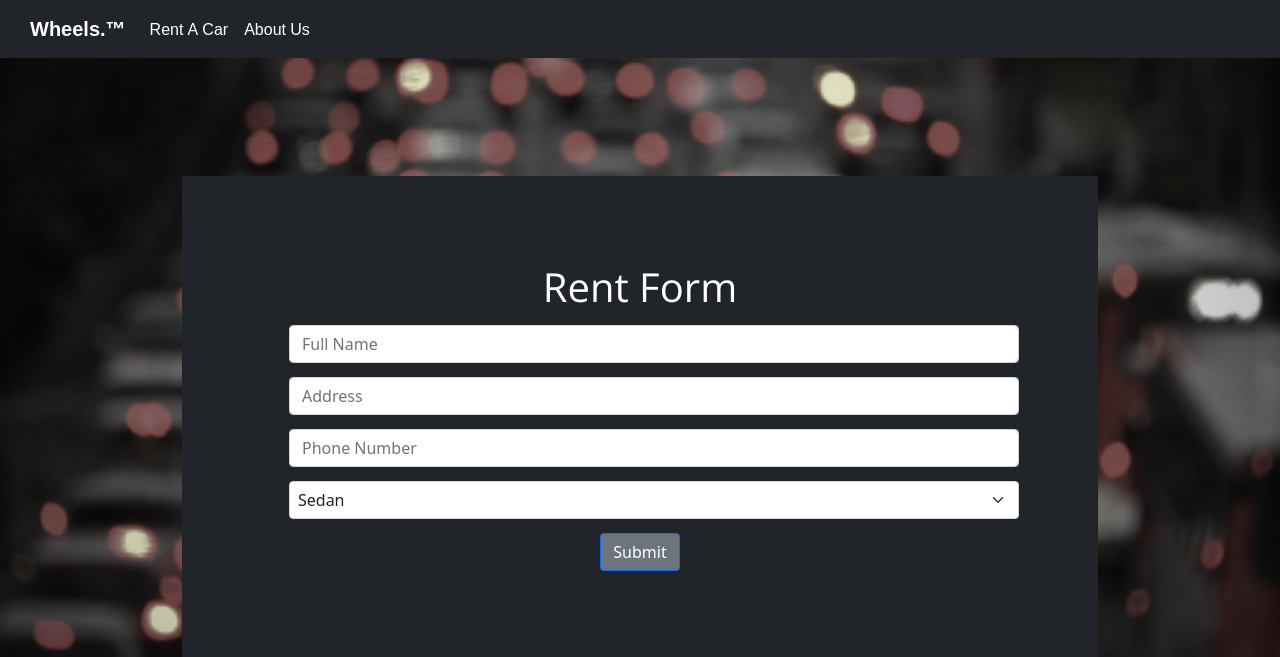
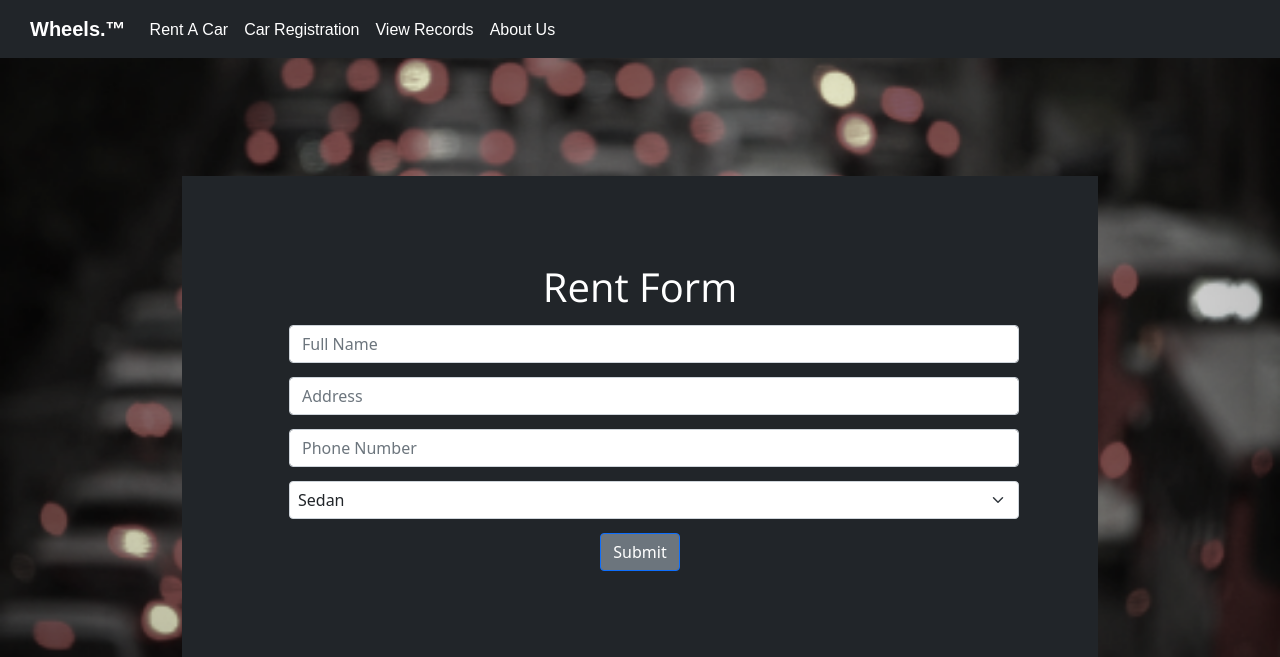
Before and after one commit to RLAlimagno/FinalsWebTech, a PHP site: page /rentform.php in a window 1280 px wide. Shown: the top 657 px of the page. Run offline with PHP 8.4, Linux system fonts and the light colour scheme; some libraries are stand-ins or nearby versions.

Commit message:
Add files via upload

```diff
--- a/rentform.php
+++ b/rentform.php
@@ -1,4 +1,5 @@
-<?
+<?php include('insert.php')
+
 ?>
 
 <!DOCTYPE html>
@@ -11,27 +12,27 @@
     <link rel="stylesheet" href="https://fonts.googleapis.com/css?family=Open+Sans&amp;display=swap">
     <link rel="stylesheet" href="https://cdnjs.cloudflare.com/ajax/libs/animate.css/3.5.2/animate.min.css">
 </head>
+
 <body style="background: url(&quot;assets/img/bgb1.png&quot;) center / cover no-repeat;height: 700px;padding: 0px;">
     <nav class="navbar navbar-dark navbar-expand-md sticky-top bg-dark text-center" style="font-family: 'Noto Sans Armenian', sans-serif;padding: 9px 18px;">
         <div class="container-fluid">
-            <button data-bs-toggle="collapse" class="navbar-toggler" data-bs-target="#navcol-1">
+        <button data-bs-toggle="collapse" class="navbar-toggler" data-bs-target="#navcol-1">
                 <span class="visually-hidden">Toggle navigation</span>
                 <span class="navbar-toggler-icon"></span>
-            </button><a class="navbar-brand" href="index.php" style="font-weight: bold;">Wheels.™</a>
+            </button>
+            <a class="navbar-brand" data-bss-hover-animate="pulse" href="index.php" style="font-weight: bold;">Wheels.™</a>
             <div class="collapse navbar-collapse" id="navcol-1">
                 <ul class="navbar-nav">
-                    <li class="nav-item">
-                        <a class="nav-link active" href="rentform.php">Rent A Car</a>
-                    </li>
-                    <li class="nav-item">
-                        <a class="nav-link active" href="#">About Us</a>
-                    </li>
+                    <li class="nav-item"><a class="nav-link active" data-bss-hover-animate="pulse" href="rentform.php">Rent A Car</a></li>
+                    <li class="nav-item"><a class="nav-link active" data-bss-hover-animate="pulse" href="carregi.php">Car Registration</a></li>
+                    <li class="nav-item"><a class="nav-link active" data-bss-hover-animate="pulse" href="ViewRecord.php">View Records</a></li>
+                    <li class="nav-item"><a class="nav-link active" data-bss-hover-animate="pulse" href="AboutPage.php">About Us</a></li>
                 </ul>
             </div>
         </div>
     </nav>
     <div class="container" style="padding: 112px;">
-        <form style="background: var(--bs-dark);">
+        <form method="post" action="insert.php" style="background: var(--bs-dark);">
             <div style="padding: 87px;margin: 6px;">
                 <h1 style="color: var(--bs-body-bg);font-family: 'Open Sans', sans-serif;text-align: center;">Rent Form</h1>
                 <div>
@@ -46,14 +47,14 @@
                 <div>
                     <select class="form-select" name="car" style="padding: 6px 36px 6px 8px;margin: 14px;">
                         <optgroup label="-Select A Vehicle-">
-                            <option value="" selected="">Sedan</option>
-                            <option value="">SUV</option>
-                            <option value="">Luxury</option>
+                            <option name="car" value="sedan" selected="">Sedan</option>
+                            <option name="car" value="SUV">SUV</option>
+                            <option name="car" value="Luxury">Luxury</option>
                         </optgroup>
                     </select>
                 </div>
                 <div class="text-center">
-                    <button class="btn btn-primary" type="button" style="background: var(--bs-gray);">Submit</button>
+                    <button class="btn btn-primary" type="button" name="submit" style="background: var(--bs-gray);">Submit</button>
                 </div>
             </div>
         </form>
```
